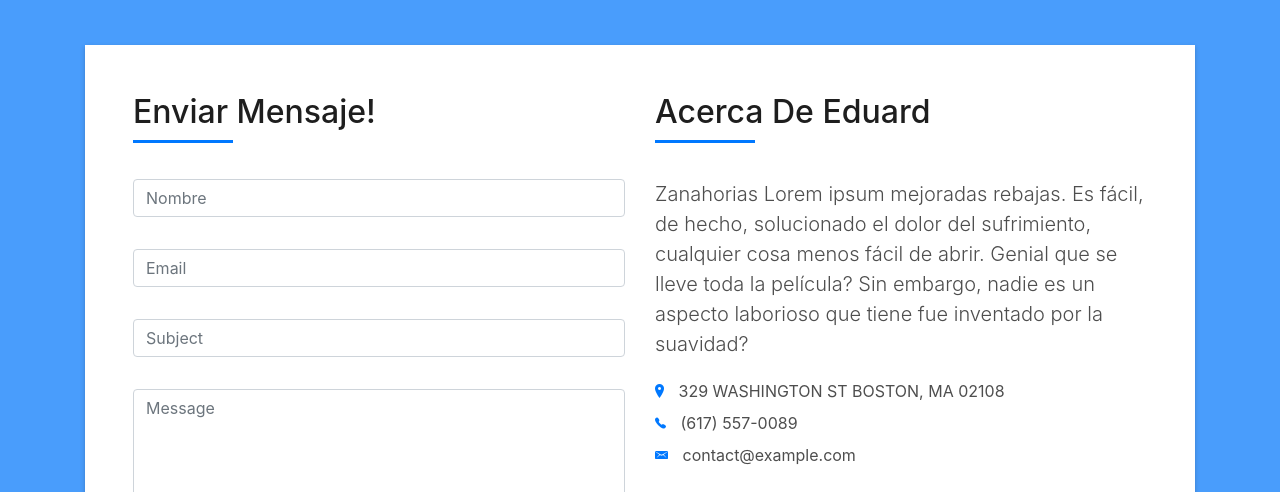
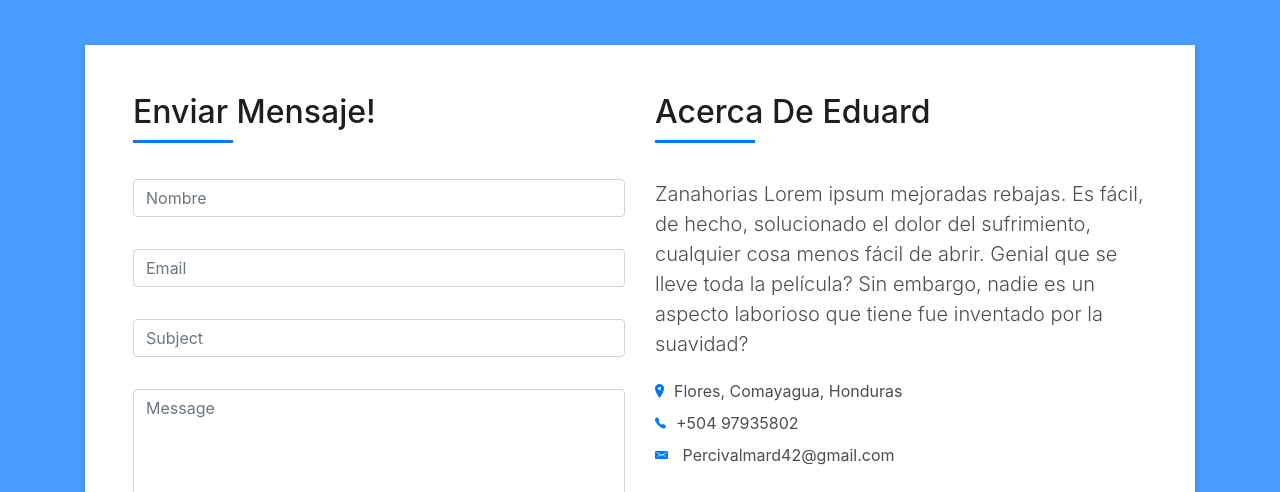
Before and after one commit to Eduard340/Eduard_Martinez_Pagina_Web, a plain HTML site: page index.html in a window 1280 px wide. Shown: the part 3355-3847 px from the top of the page. Drawn offline with Linux system fonts and the light colour scheme; files whose address does not match are found by name.

Commit message:
Update index.html

```diff
--- a/index.html
+++ b/index.html
@@ -383,9 +383,9 @@ Sin desarrolladores de capa de aerolínea. Quisque velit nisi, pretium ut lacini
                       fue inventado por la suavidad?
                     </p>
                     <ul class="list-ico">
-                      <li><span class="ion-ios-location"></span> 329 WASHINGTON ST BOSTON, MA 02108</li>
-                      <li><span class="ion-ios-telephone"></span> (617) 557-0089</li>
-                      <li><span class="ion-email"></span> contact@example.com</li>
+                      <li><span class="ion-ios-location"></span>Flores, Comayagua, Honduras</li>
+                      <li><span class="ion-ios-telephone"></span>+504 97935802</li>
+                      <li><span class="ion-email"></span> Percivalmard42@gmail.com</li>
                     </ul>
                   </div>
                   <div class="socials">
```
